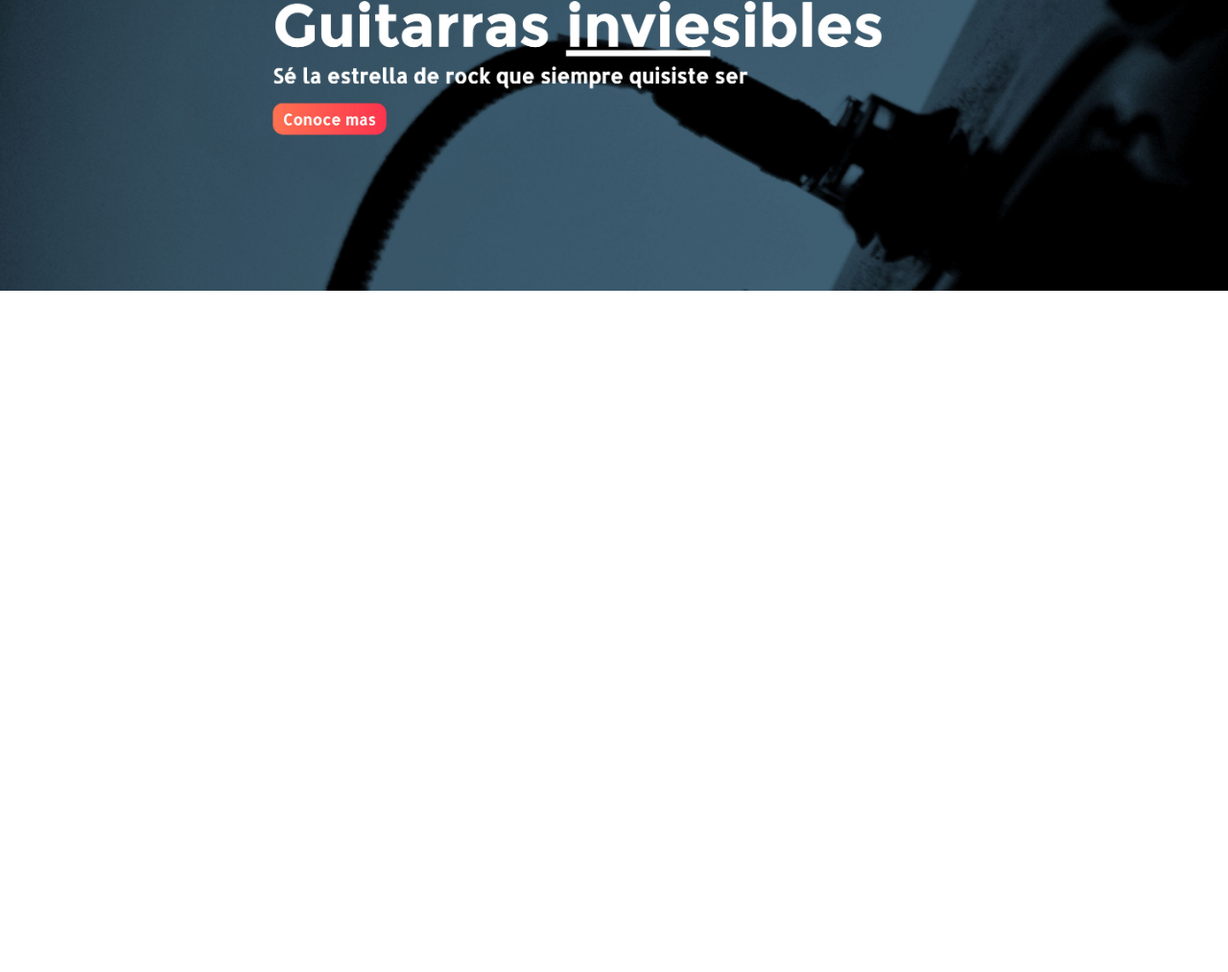
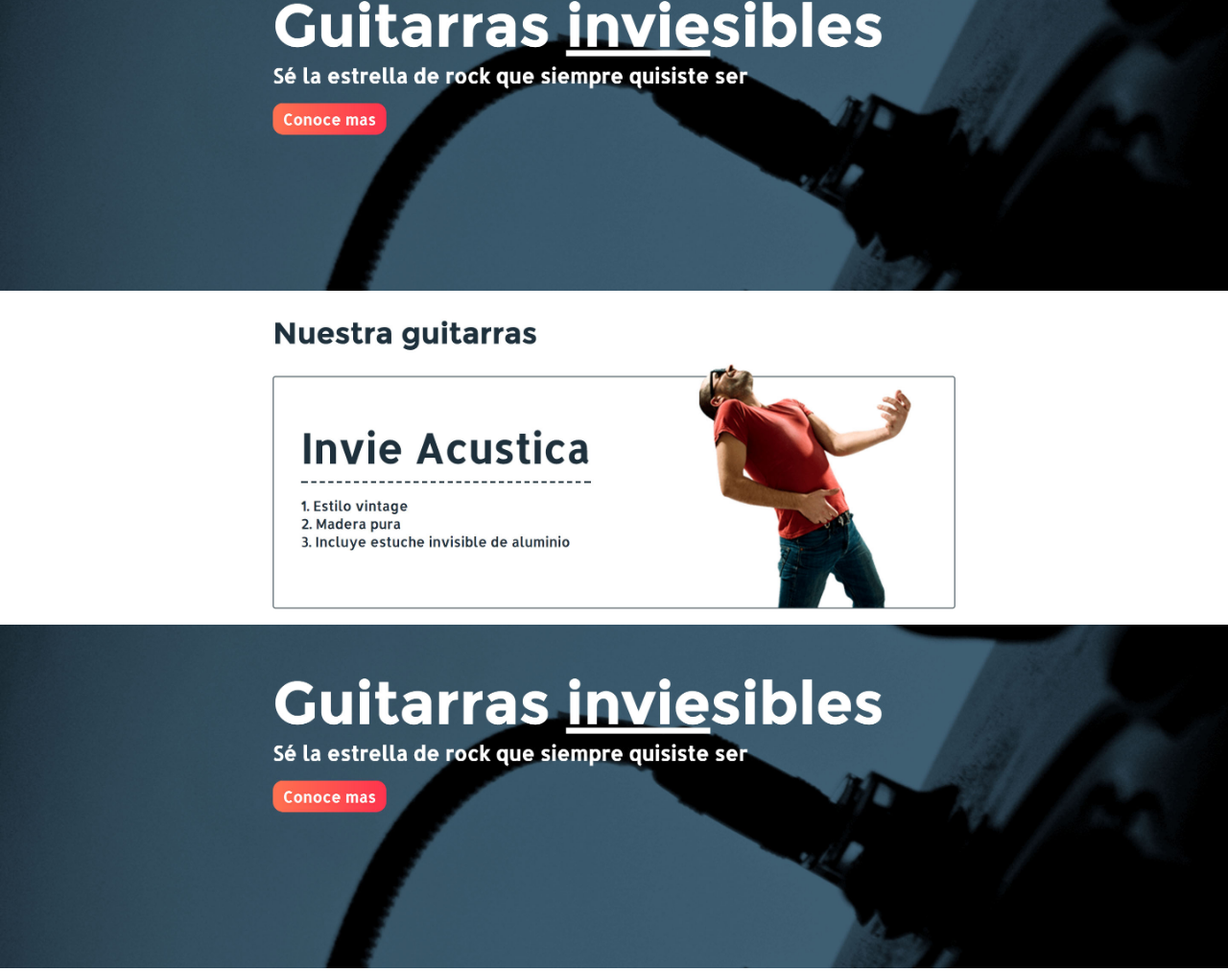
Before and after one commit to jesedv/gt, a plain HTML site: page index.html in a window 1280 px wide. Shown: the part 176-1189 px from the top of the page at 96% size. Before the commit the page ends 800 px from the top, so only its background shows below. Drawn offline with Linux system fonts and the light colour scheme.

Commit message:
acustica

```diff
--- a/index.html
+++ b/index.html
@@ -17,5 +17,7 @@
 <body>
 	<img src="header_0fdd3fdf-3dcc-4466-8a28-4cbcc02a2c6e.jpg" alt="">
 	<img src="hero_51f6ca4a-043f-4384-bf2d-0276833261fc.jpg" alt="">
+	<img src="acustica_395abf3a-d46e-4f19-a9cc-ddee140e6597.jpg" alt="">
+	<img src="hero_51f6ca4a-043f-4384-bf2d-0276833261fc.jpg" alt="">
 </body>
 </html>
```
Also changed, not shown: acustica_395abf3a-d46e-4f19-a9cc-ddee140e6597.jpg (added).
